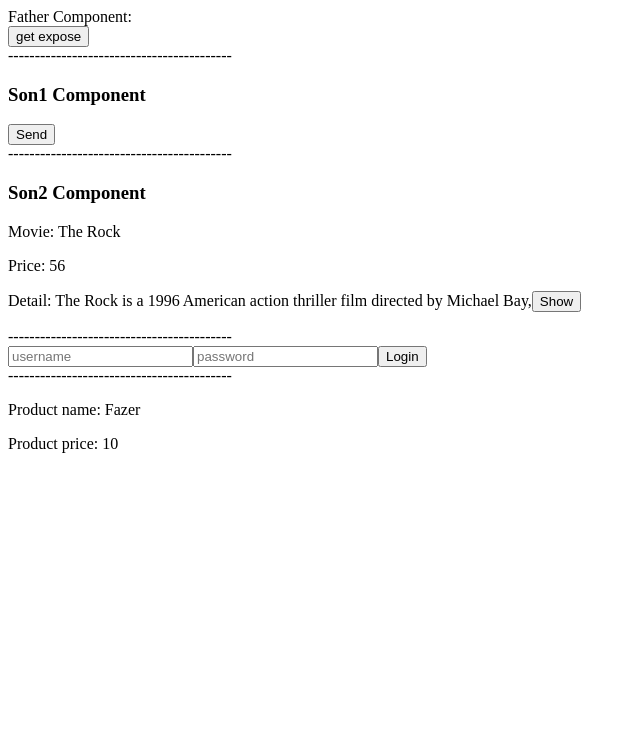
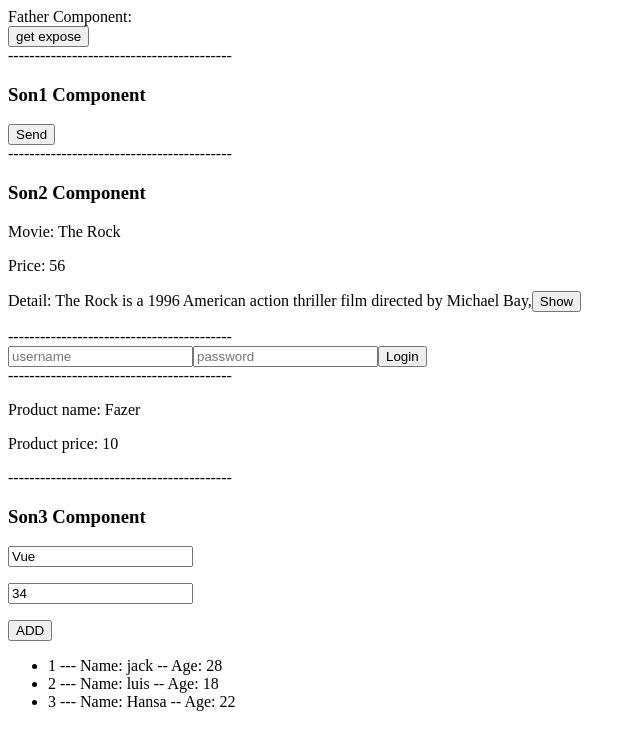
Before and after one commit to liyinan0501/LearnVue3, a Vue app: page / in a window 1280 px wide. Shown: the top 750 px of the page, without its empty margins (0-640 px from the left). Built offline with nearby package versions, Linux system fonts and the light colour scheme.

Commit message:
add functions encapsulation

```diff
--- a/src/App.vue
+++ b/src/App.vue
@@ -16,12 +16,15 @@
     <div>------------------------------------------</div>
     <p>Product name: {{ iceCream.name }}</p>
     <p>Product price: {{ iceCream.price }}</p>
+    <div>------------------------------------------</div>
+    <SonPageThree></SonPageThree>
   </div>
 </template>
 
 <script lang="ts" setup>
 import SonPageOne from "./views/SonPageOne.vue";
 import SonPageTwo from "./views/SonPageTwo.vue";
+import SonPageThree from "./views/SonPageThree.vue";
 import { ref, getCurrentInstance, reactive } from "vue";
 const msg = ref("");
 const helloword = ref();
--- /dev/null
+++ b/src/hooks/add.ts
@@ -0,0 +1,15 @@
+import { reactive } from "vue";
+export default function newState(state: any) {
+  const params = reactive({
+    item: {
+      name: "Vue",
+      age: 34,
+    },
+  });
+  function addItem() {
+    state.items.push(Object.assign({}, params.item));
+    params.item.name = "";
+    params.item.age = 0;
+  }
+  return { params, addItem };
+}
--- /dev/null
+++ b/src/hooks/del.ts
@@ -0,0 +1,27 @@
+import { reactive } from "vue";
+export default function originData() {
+  const state = reactive({
+    items: [
+      {
+        name: "jack",
+        age: 28,
+      },
+      {
+        name: "luis",
+        age: 18,
+      },
+      {
+        name: "Hansa",
+        age: 22,
+      },
+    ],
+  });
+  // remove
+  function removeItem(i: number) {
+    state.items = state.items.filter((el, index) => index !== i);
+  }
+  return {
+    state,
+    removeItem,
+  };
+}
--- /dev/null
+++ b/src/views/SonPageThree.vue
@@ -0,0 +1,94 @@
+<template>
+  <div>
+    <h3>Son3 Component</h3>
+    <p><input type="text" v-model="params.item.name" /></p>
+    <p><input type="text" v-model="params.item.age" /></p>
+    <p><button @click="addItem">ADD</button></p>
+    <ul>
+      <li
+        v-for="(item, index) in state.items"
+        :key="index"
+        @click="removeItem(index)"
+      >
+        {{ index + 1 }} --- Name: {{ item.name }} -- Age: {{ item.age }}
+      </li>
+    </ul>
+  </div>
+</template>
+<script lang="ts" setup>
+// import { reactive } from "vue";
+// let list = reactive({
+//   items: [
+//     {
+//       name: "jack",
+//       age: 28,
+//     },
+//     {
+//       name: "luis",
+//       age: 18,
+//     },
+//     {
+//       name: "Hansa",
+//       age: 22,
+//     },
+//   ],
+// });
+// let params = reactive({ item: { name: "example", age: 11 } });
+// function addItem() {
+//   list.items.push(Object.assign({}, params.item));
+//   params.item.name = "";
+//   params.item.age = 0;
+// }
+// function removeItem(i: number) {
+//   list.items = list.items.filter((el, index) => index !== i);
+// }
+
+// let { state, removeItem } = originData();
+// let { params, addItem } = addState(state);
+
+// function originData() {
+//   let state = reactive({
+//     items: [
+//       {
+//         name: "jack",
+//         age: 28,
+//       },
+//       {
+//         name: "luis",
+//         age: 18,
+//       },
+//       {
+//         name: "Hansa",
+//         age: 22,
+//       },
+//     ],
+//   });
+//   // remove
+//   function removeItem(i: number) {
+//     state.items = state.items.filter((el, index) => index !== i);
+//   }
+//   return {
+//     state,
+//     removeItem,
+//   };
+// }
+// // add
+// function addState(state) {
+//   let params = reactive({
+//     item: {
+//       name: "Vue",
+//       age: 34,
+//     },
+//   });
+//   function addItem() {
+//     state.items.push(Object.assign({}, params.item));
+//     params.item.name = "";
+//     params.item.age = 0;
+//   }
+//   return { params, addItem };
+// }
+import originData from "../hooks/del";
+import newState from "../hooks/add";
+let { state, removeItem } = originData();
+let { params, addItem } = newState(state);
+</script>
```
